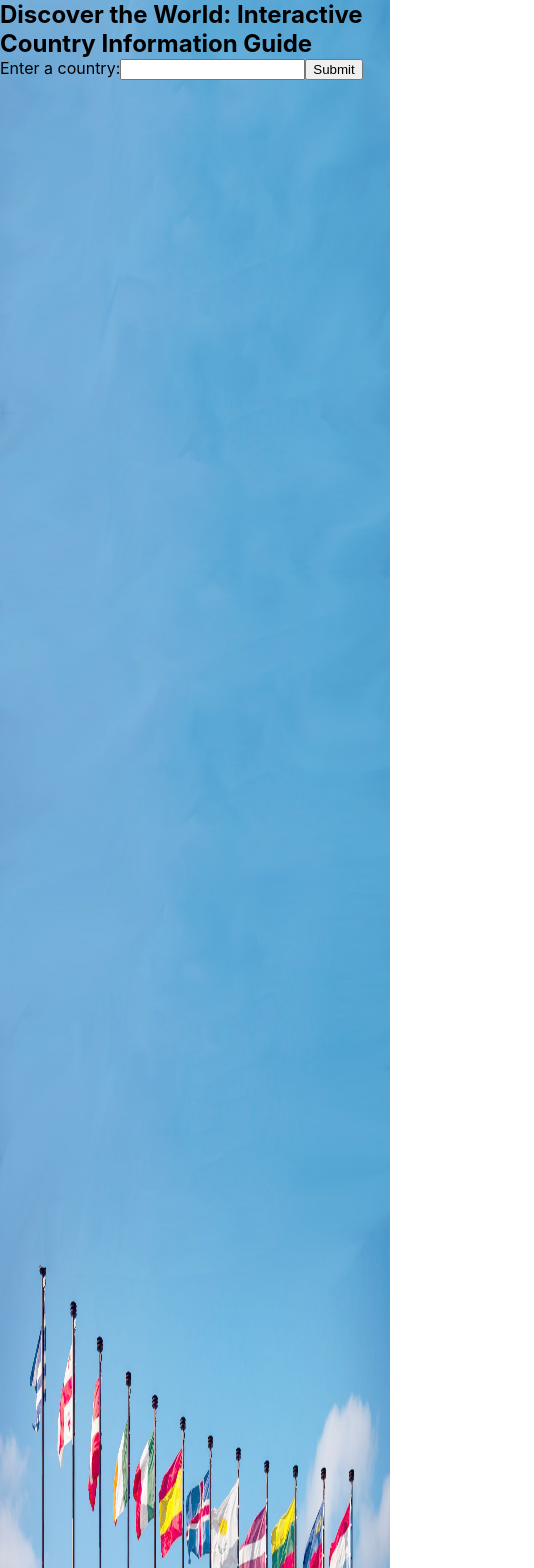
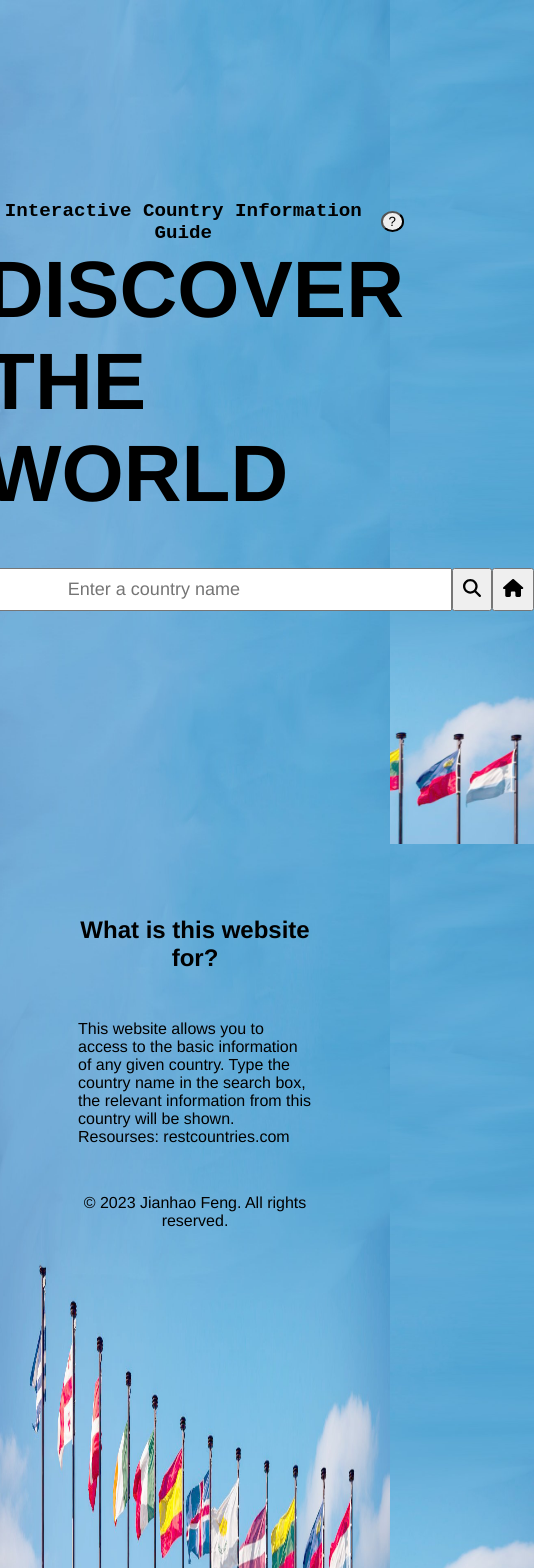
Before and after one commit to Martin19999/Countries, a React (Create React App) app in the folder app/: page / in a window 390 px wide. Shown: the top 1568 px of the page, 534 px wide, since content can reach past the window. Built offline with nearby package versions, Linux system fonts and the light colour scheme.

Commit message:
correct edtion, but back to no deployment version

```diff
--- a/app/package.json
+++ b/app/package.json
@@ -1,9 +1,12 @@
 {
   "name": "app",
   "version": "0.1.0",
-  "proxy": "https://countries-2mn9.onrender.com",
+  "proxy": "http://localhost:5000",
   "private": true,
   "dependencies": {
+    "@fortawesome/fontawesome-svg-core": "^6.5.0",
+    "@fortawesome/free-solid-svg-icons": "^6.5.0",
+    "@fortawesome/react-fontawesome": "^0.2.0",
     "@testing-library/jest-dom": "^5.17.0",
     "@testing-library/react": "^13.4.0",
     "@testing-library/user-event": "^13.5.0",
--- /dev/null
+++ b/app/src/components/Search.js
@@ -0,0 +1,86 @@
+import React from 'react';
+import { useState, useEffect } from "react";
+import { useNavigate } from 'react-router-dom';
+
+import { FontAwesomeIcon } from '@fortawesome/react-fontawesome';
+import { faSearch } from '@fortawesome/free-solid-svg-icons';
+import ToHome from './ToHome.js';
+
+const Search = () => {
+    const [input, setInput] = useState('');
+    const [emptyError, setEmptyError] = useState(false);
+    const [illegalError, setIllegalError] = useState(false);
+    const navigate = useNavigate();
+
+    const handleFormSubmit =  (e) => {
+        e.preventDefault(); // Prevents the default form submission
+
+        if (input === null || input.trim().length === 0) {
+            setEmptyError(true);
+            setIllegalError(false);
+        } else if (input.trim().length > 100) {
+          setEmptyError(false);
+          setInput(input.substring(0,100));
+        } else {
+          setEmptyError(false);
+          localStorage.setItem('input', input);
+          if (!(/^[A-Za-z\s'-]+$/.test(input))){
+            setIllegalError(true);
+          } else {
+            setIllegalError(false);
+            try {
+
+              fetch('http://localhost:5000/result', {
+                method: 'POST',
+                credentials: "include",
+                headers: {
+                  'Content-Type': 'text/plain',
+                },
+                body: input,
+              }).then(response => {
+                if (response.ok) {
+                  navigate('/result');
+                } else {
+
+                  navigate('/error', { state: { status: response.status } });
+                }
+              })
+            } catch (error) {
+              navigate('/error', { state: { status: 'network-error' } });
+            }
+          }
+        }
+      };
+
+
+
+    useEffect(() => {
+      setInput(localStorage.getItem('input'));
+
+    }, []);
+
+
+    return (
+        <form onSubmit={handleFormSubmit}>
+          <div>
+              <div>
+                <input type="text" placeholder="Enter a country name" value={input || ''} onChange={(e) => setInput(e.target.value)}/>
+                <button type="submit" onClick={handleFormSubmit}>
+                    <FontAwesomeIcon icon={faSearch}/>
+                </button>
+                <ToHome />
+            </div>
+          </div>
+
+
+          {emptyError && <div className="error-msg">! Input cannot be empty</div> }
+
+          {illegalError && <div className="error-msg">! Only these special characters are allowed: spaces, hyphens, and apostrophes</div> }
+          {!emptyError && !illegalError && <div className="invisible-div">a </div> }
+
+
+        </form>
+    );
+}
+
+export default Search;
--- /dev/null
+++ b/app/src/components/ToHome.js
@@ -0,0 +1,22 @@
+import { useNavigate } from 'react-router-dom';
+import { FontAwesomeIcon } from '@fortawesome/react-fontawesome';
+import { faHouse } from '@fortawesome/free-solid-svg-icons';
+
+
+const ToHome = () => {
+    const navigate = useNavigate();
+
+    const toHome = (e) => {
+        e.preventDefault();
+        navigate('/');
+    }
+
+    return(
+
+        <button onClick={toHome}><FontAwesomeIcon icon={faHouse} /></button>
+    )
+
+
+}
+
+export default ToHome;
--- a/app/src/pages/Error.js
+++ b/app/src/pages/Error.js
@@ -1,18 +1,33 @@
 import { useLocation } from 'react-router-dom';
 import '../styles/common.css';
+import Search from "../components/Search.js";
+
 
 const Error = () => {
     const location = useLocation();
     const { status } = location.state || {};
+    const input = localStorage.getItem('input');
 
     return (
         <>
+            <div className="fixed-container">
+                <Search />
+                {status === 'network-error'
+                    ? <h2>Network error. Please check your internet connection.</h2>
+                    : <h2>Ooops, the country "{input}" you are looking for does not seem to exist. Have you checked the spelling?</h2>}
 
-            <div>
+            </div>
+            <div className="scrollable-content">
+
+            </div>
+
+
+
+            {/* <div>
                 {status === 'network-error'
-                    ? <p>Network error. Please check your internet connection.</p>
-                    : <p>Ooops, the country you are looking for does not exist.</p>}
-            </div>
+                    ? <h2>Network error. Please check your internet connection.</h2>
+                    : <h2>Ooops, the country "{input}" you are looking for does not seem to exist. Have you checked the spelling?</h2>}
+            </div> */}
 
         </>
     )
--- a/app/src/pages/Home.js
+++ b/app/src/pages/Home.js
@@ -1,78 +1,53 @@
 import { useEffect, useState } from "react";
-import '../styles/common.css';
 import '../styles/home.css';
-import { useNavigate } from 'react-router-dom';
-
-
+import Search from "../components/Search.js";
 
 const Home = () => {
-  const [input, setInput] = useState('')
-  const [emptyError, setEmptyError] = useState(false)
-  const [illegalError, setIllegalError] = useState(false)
-  const navigate = useNavigate();
+  const [pressedQuestion, setPressedQuestion] = useState(false);
 
-  const handleFormSubmit =  (e) => {
-    e.preventDefault(); // Prevents the default form submission
+  useEffect(() => {
+    if (pressedQuestion) {
+      window.scrollTo({
+        top: 1500,
+        behavior: 'smooth',
+     });
+     setPressedQuestion(false);
+    }
+  }, [pressedQuestion])
 
-
-    if (input.trim.length > 100) {
-      setInput(input.substring(0,100));
-    }
-    if (input === null || input.trim().length === 0) {
-      setEmptyError(true);
-    } else {
-      if (!(/^[A-Za-z\s'-]+$/.test(input))){
-        setIllegalError(true);
-      } else {
-
-        try {
-
-          fetch('https://countries-2mn9.onrender.com/result', {
-            method: 'POST',
-            credentials: "include",
-            headers: {
-              'Content-Type': 'text/plain',
-            },
-            body: input,
-          }).then(response => {
-            if (response.ok) {
-              navigate('/result');
-            } else {
-
-              navigate('/error', { state: { status: response.status } });
-            }
-          })
-        } catch (error) {
-          navigate('/error', { state: { status: 'network-error' } });
-        }
-      }
-
-
-
-
-
-    }
-  };
+  window.addEventListener('beforeunload', () => {
+      localStorage.clear();
+  });
 
 
 
   return (
     <>
       <section id="section1" className="section">
-        <h1>Discover the World: Interactive Country Information Guide</h1>
-        <form onSubmit={handleFormSubmit}>
-          <label htmlFor="input">Enter a country:</label>
-          <input type="text" id="input" value={input} onChange={(e) => setInput(e.target.value)}/>
+        <div id="title-div-outer">
+          <div id="title-div-inner">
+            <h2>Interactive Country Information Guide</h2>
+            <input type="submit" id="questionMark" value="?" onClick={(e) => setPressedQuestion(true)} />
+          </div>
+          <h1>DISCOVER THE WORLD</h1>
+        </div>
 
-          {emptyError && <div style={{ color: 'red' }}>Input cannot be empty.</div>}
-          {illegalError && <div style={{ color: 'red' }}>Only these special characters are allowed: spaces, hyphens, and apostrophes</div>}
 
-          <input type="submit" id="button"/>
-        </form>
+
+        <Search />
 
 
       </section>
       <section id="section2" className="section">
+        <div>
+          <h2>What is this website for?</h2>
+          <p>This website allows you to access to the basic information of any given country. Type the country
+            name in the search box, the relevant information from this country will be shown. Resourses: restcountries.com
+          </p>
+          <footer>
+              &copy; 2023 Jianhao Feng. All rights reserved.
+          </footer>
+        </div>
 
       </section>
 
--- a/app/src/styles/common.css
+++ b/app/src/styles/common.css
@@ -1,12 +1,101 @@
-/* .section {
-    width: 100%;
-
+html {
+    /* Adjust the path to your image */
     background-image: url('../../public/flags.jpg');
-    background-size: cover;
+    background-color: #58a7d5;
+    background-size: cover; /* or use 100% auto */
     background-position: top center;
     background-repeat: no-repeat;
     background-attachment: fixed;
     margin: 0;
     padding: 0;
-    height: 200vh;
+    height: 100%;
+
+    /* overflow-y: hidden; */
+}
+
+
+
+.fixed-container {
+    position: relative;
+
+    /* z-index: 0; */
+    padding-bottom: 5em;
+    text-align: center;
+    margin-top: 1em;
+}
+
+.fixed-container > * {
+    position: fixed;
+    width: 50vw;
+    margin-left: 25%;
+
+}
+
+.fixed-container > h2{
+    margin-top: 4.3em;
+}
+
+
+.scrollable-content {
+    height: 75vh;
+    margin-top: 5.5em;
+    overflow-y: scroll;
+}
+
+
+.invisible-div {
+    visibility: hidden;
+    padding-top: 1em;
+}
+
+input + button {
+    padding: 0.5em;
+    font-size: large;
+
+}
+
+button + button {
+    padding: 0.5em;
+    font-size: large;
+
+}
+
+div > input:first-child {
+    /* font-size: 1.5em; */
+    padding: 0.5em 10em;
+    text-align: center;
+    font-size: large;
+}
+
+form {
+    display: flex;
+    flex-direction: column;
+    justify-content: left; /* Centers content horizontally */
+    align-items: center;
+    padding-top: 1em;
+}
+
+@keyframes blinkingText {
+    0% { opacity: 1; }
+    50% { opacity: 0.5; }
+    100% { opacity: 1; }
+}
+
+.error-msg {
+    padding-top: 1em;
+    color:aliceblue;
+    animation: blinkingText 2s infinite;
+}
+
+h2 {
+    text-align: center;
+}
+
+
+
+/* :not(input) + button {
+    padding: 1em;
+    margin-top: 3em;
+    margin-left: 45%;
+    width: 10vw;
 } */
--- a/app/src/styles/home.css
+++ b/app/src/styles/home.css
@@ -1,6 +1,6 @@
 * {
   margin: 0;
-
+  font-family: "Helvetica Neue";
 }
 
 .section {
@@ -13,8 +13,65 @@
 
 #section1 {
   background-position: top;
+  display: flex;
+  flex-direction: column;
+  justify-content: center; /* Centers content horizontally */
+  align-items: center; /* Centers content vertically */
+  /* height: 100vh; */
 }
+
+#section1 div {
+  display: flex;
+  flex-direction: row;
+  justify-content: center;
+  align-items: center;
+}
+
+#section1 h2 {
+  font-family:'Courier New', Courier, monospace;
+  font-size: 1.2em;
+}
+
+h1{
+  font-size: clamp(1rem, 5rem, 5rem);
+}
+
+#section1 #title-div-outer{
+  display: flex;
+  flex-direction: column;
+  margin-bottom: 2em;
+}
+
+#section1 #title-div-inner{
+  justify-content: left;
+}
+
+#section1 #questionMark {
+  border-radius: 100%;
+  /* padding: ; */
+}
+
 
 #section2  {
   background-position: bottom;
+  display: flex;
+  flex-direction: column;
+
+  /* align-items: left;  */
 }
+
+#section2 div {
+  margin-left: 20%;
+  margin-right: 20%;
+
+}
+
+#section2 div > *{
+  margin-top: 3em;
+
+}
+
+
+#section2 footer {
+  text-align: center;
+}
```
Also changed, not shown: app/src/pages/Result.js (+22 -7 lines), 2 other files (tests, documents, lock files or other folders).
